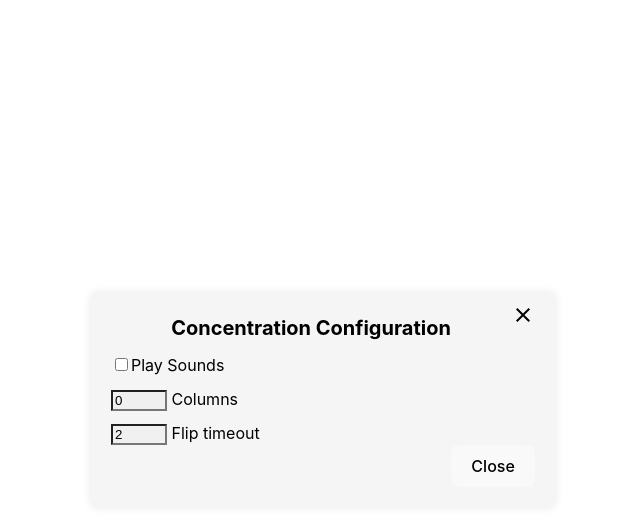
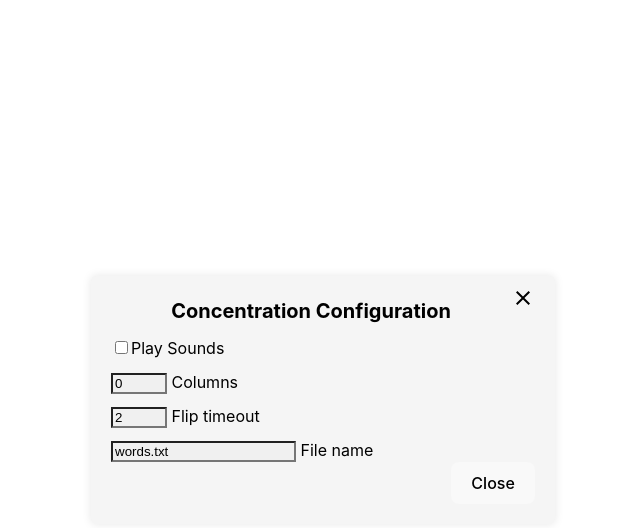
Before and after one commit to deverl/concentration, a React (Vite) app: page / in a window 1280 px wide. Both pictures are taken after a click on the element 1255 px from the left and 25 px from the top of the page. Shown: the top 528 px of the page, without its empty margins (317-957 px from the left). Built offline with nearby package versions, Linux system fonts and the light colour scheme.

Commit message:
Added ability to change words file.

```diff
--- a/src/components/App.css
+++ b/src/components/App.css
@@ -22,3 +22,13 @@
     color: gray;
     filter: invert(100%) sepia(0%) saturate(95%) hue-rotate(238deg) brightness(114%) contrast(87%);
 }
+
+
+@keyframes flash {
+  0%, 100% { opacity: 1; }
+  50% { opacity: 0; }
+}
+
+.flash {
+  animation: flash 1s infinite;
+}
--- a/src/components/App.jsx
+++ b/src/components/App.jsx
@@ -18,7 +18,11 @@ function App() {
     const [inSettings, setInSettings] = useState(false);
 
     useEffect(() => {
-        axios.get("/words.txt").then(response => {
+        let file = localStorage.getItem("file");
+        if (file === null) {
+            file = "/words.txt";
+        }
+        axios.get(file).then(response => {
             let wordArray = response.data.split("\n");
 
             wordArray = [...wordArray, ...wordArray];
@@ -88,6 +92,7 @@ function App() {
         let newTileState = [...tileState];
         newTileState[idx] = !tileState[idx];
         setTileState(newTileState);
+        console.log(newTileState);
         if (newTileState.filter(Boolean).length === 2) {
             const selectedWords = getSelectedWords(newTileState);
             if (selectedWords[0].word === selectedWords[1].word) {
--- a/src/components/SettingsDlg.jsx
+++ b/src/components/SettingsDlg.jsx
@@ -33,6 +33,15 @@ function SettingsDlg({ onClose }) {
             timeoutEl.value = 0;
             localStorage.setItem("timeout", 2);
         }
+
+        const filenameValue = localStorage.getItem("file");
+        const filenameEl = document.getElementById("filename");
+        if (filenameValue !== null) {
+            filenameEl.value = filenameValue;
+        } else {
+            filenameEl.value = "";
+            localStorage.setItem("file", "words.txt");
+        }
     }, []);
 
     const handleClose = () => {
@@ -51,15 +60,18 @@ function SettingsDlg({ onClose }) {
     };
 
     const handleColumnsChange = e => {
-        console.log("handleColumnsChange");
         const el = document.getElementById("num_columns");
         localStorage.setItem("columns", el.value);
     };
 
     const handleTimeoutChange = e => {
-        console.log("handleTimeoutChange");
         const el = document.getElementById("timeout");
         localStorage.setItem("timeout", el.value);
+    };
+
+    const handleFileChange = e => {
+        const el = document.getElementById("filename");
+        localStorage.setItem("file", el.value);
     };
 
     return (
@@ -101,7 +113,7 @@ function SettingsDlg({ onClose }) {
 
             <div
                 className="dialog-content"
-                id="columns_container"
+                id="timeout_container"
                 onChange={handleTimeoutChange}
                 style={{ marginTop: "10px" }}
             >
@@ -118,6 +130,25 @@ function SettingsDlg({ onClose }) {
                 </div>
             </div>
 
+
+            <div
+                className="dialog-content"
+                id="filename_container"
+                onChange={handleFileChange}
+                style={{ marginTop: "10px" }}
+            >
+                <div>
+                    <input
+                        type="text"
+                        id="filename"
+                        name="filename"
+                        style={{ color: "#000", backgroundColor: "#f0f0f0" }}
+                    />
+                    <label htmlFor="filename"> File name</label>
+                </div>
+            </div>
+
+
             <div className="button-row">
                 <button id="close_button" className="ui button" onClick={handleClose}>
                     Close
```
Also changed, not shown: public/dc4648.txt (added).
